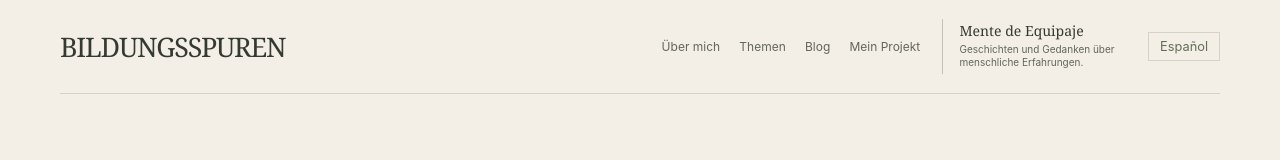
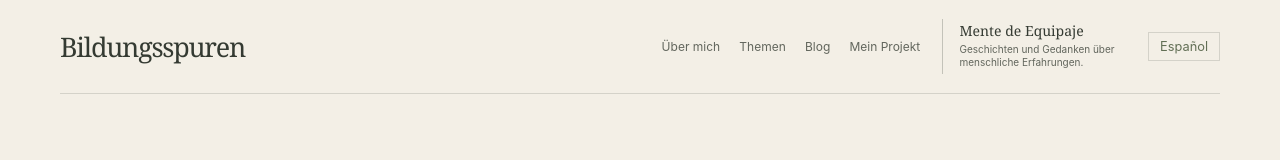
Before and after one commit to jorgargom/bildungsspuren, a plain HTML site: page blog.html in a window 1280 px wide. Shown: the top 160 px of the page. Drawn offline with Linux system fonts and the light colour scheme.

Commit message:
Use consistent Bildungsspuren wordmark

```diff
--- a/blog.html
+++ b/blog.html
@@ -32,7 +32,7 @@
 <body class="page-blog">
   <a class="skip-link" href="#main-content">Zum Hauptinhalt springen</a>
   <header class="wrap">
-    <a class="brand" href="index.html">BILDUNGSSPUREN</a>
+    <a class="brand" href="index.html">Bildungsspuren</a>
     <div class="header-right"><button class="menu-toggle" type="button" aria-expanded="false" aria-controls="site-nav" aria-label="Menü öffnen">Menü</button><nav id="site-nav" aria-label="Hauptnavigation"><a href="ueber-mich.html">Über mich</a>
         <a href="themen.html">Themen</a>
         <a href="blog.html" aria-current="page">Blog</a>
```
